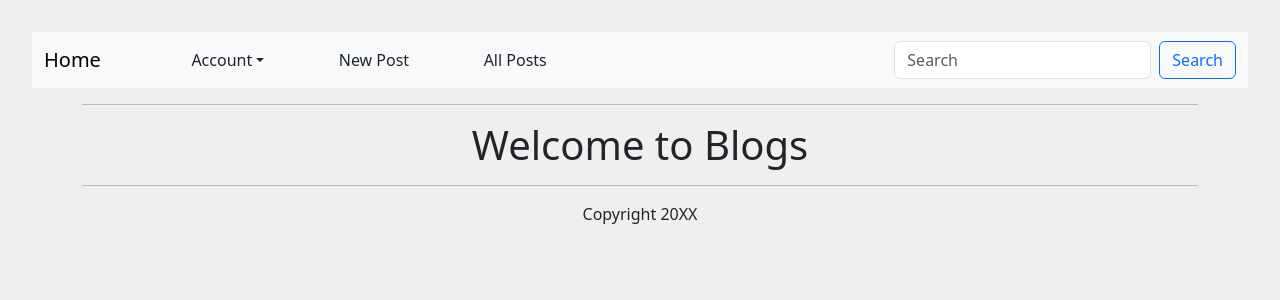
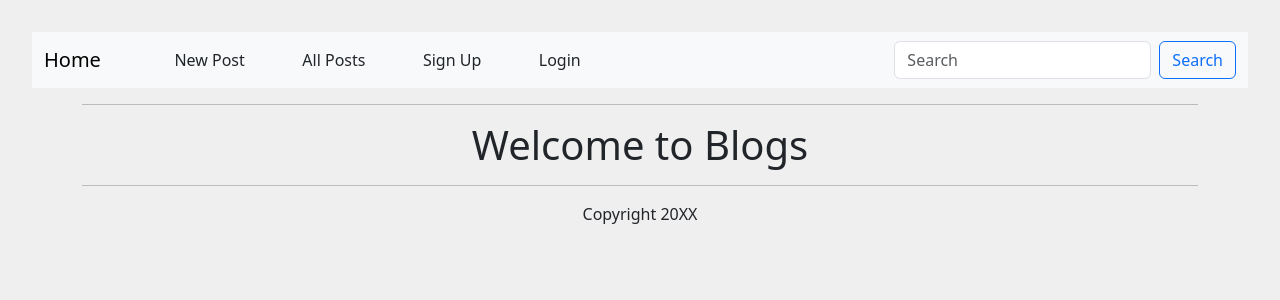
Before and after one commit to BenSShin/blog-frontend, a React (Vite) app: page / in a window 1280 px wide. Shown: the top 300 px of the page. Built offline with nearby package versions, Linux system fonts and the light colour scheme; no server answers.

Commit message:
added login conditional

```diff
--- a/src/Header.jsx
+++ b/src/Header.jsx
@@ -8,17 +8,14 @@ export function Header() {
           <Link className="navbar-brand" to="/">
             Home
           </Link>
-          <div className="nav-item dropdown">
-            <a
-              className="nav-link dropdown-toggle"
-              href="#"
-              role="button"
-              data-bs-toggle="dropdown"
-              aria-expanded="false"
-            >
-              Account
-            </a>
-            <div className="dropdown-menu">
+          <Link className="nav-link active ma-4" to="/posts/new">
+            New Post
+          </Link>
+          <Link className="nav-link active" to="/posts">
+            All Posts
+          </Link>
+          {localStorage.jwt === undefined ? (
+            <>
               <div className="nav-link active">
                 <Link className="nav-link active" to="/signup">
                   Sign Up
@@ -29,19 +26,16 @@ export function Header() {
                   Login
                 </Link>
               </div>
-              <div className="nav-link active">
+            </>
+          ) : (
+            <>
+              <div className="nav-link active px-2">
                 <Link className="nav-link active" to="/logout">
                   Logout
                 </Link>
               </div>
-            </div>
-          </div>
-          <Link className="nav-link active ma-4" to="/posts/new">
-            New Post
-          </Link>
-          <Link className="nav-link active" to="/posts">
-            All Posts
-          </Link>
+            </>
+          )}
           <div className="col-2"></div>
           <form className="d-flex" role="search">
             <input className="form-control me-2" type="search" placeholder="Search" aria-label="Search" />
@@ -54,7 +48,3 @@ export function Header() {
     </header>
   );
 }
-
-{
-  /* <a href="#">Home</a> | <a href="#posts-index">All posts</a> | <a href="#posts-new">New post</a> */
-}
```
